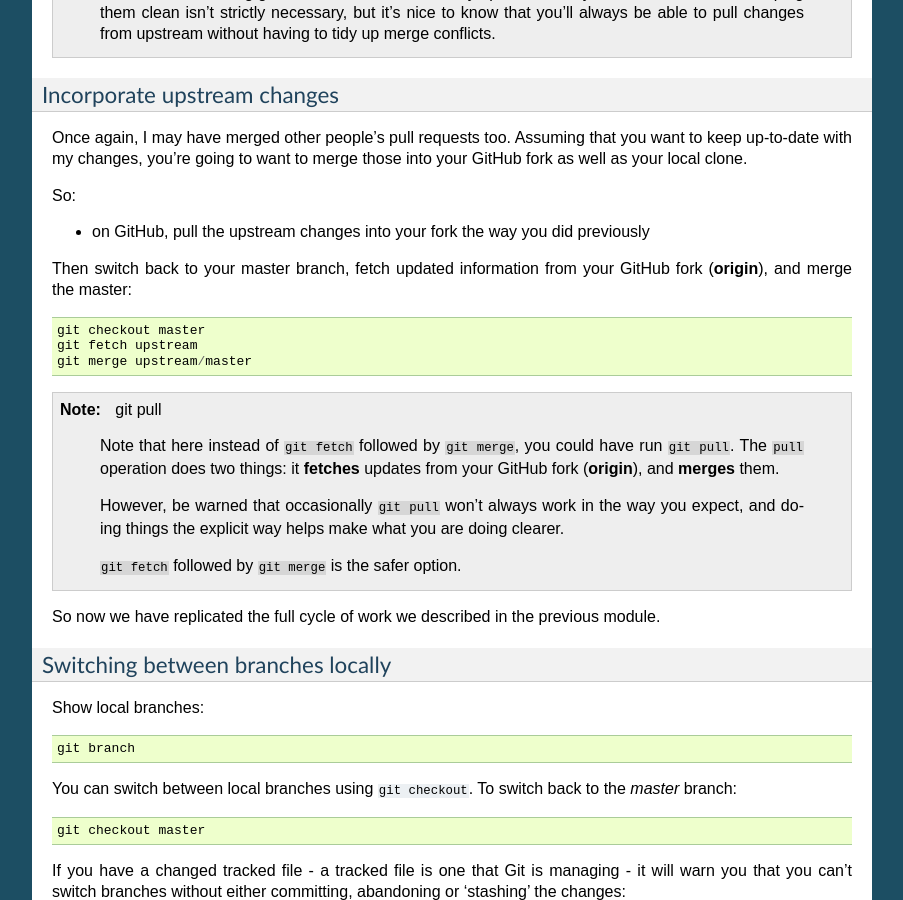
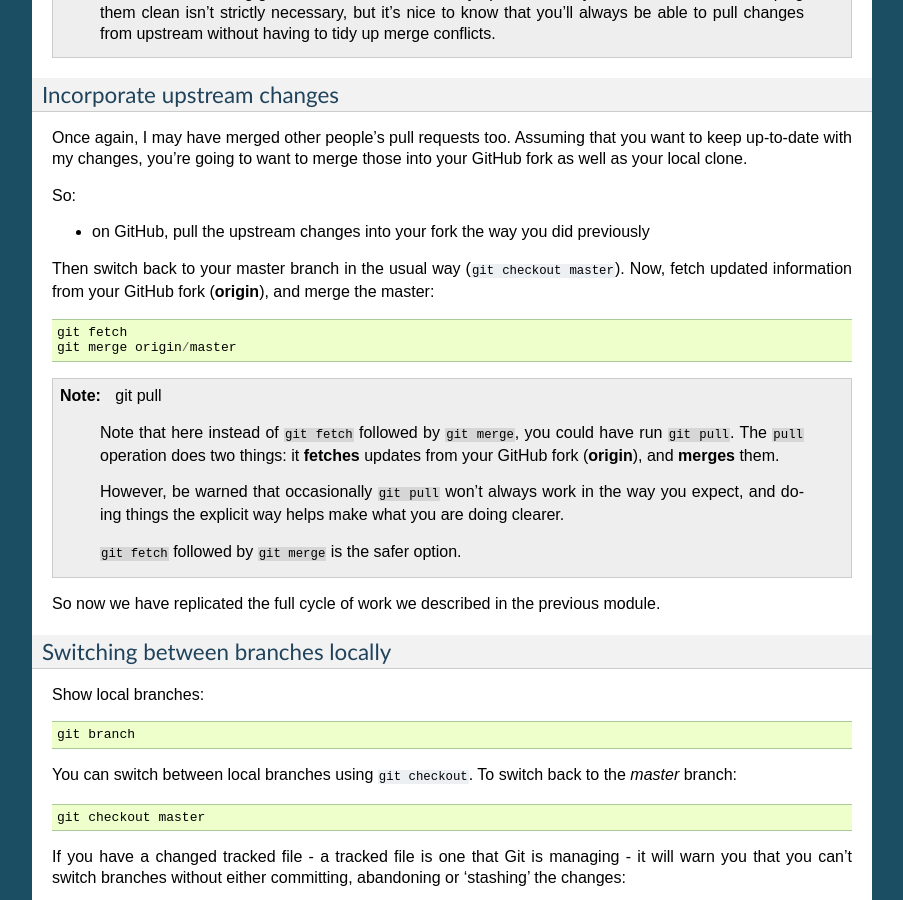
Before and after one commit to evildmp/afraid-to-commit, a Sphinx documentation site: the page built from docs/commandlinegit.rst, in a window 1280 px wide and 900 px high, scrolled down 4473 px. Shown: the whole window, without its empty margins (198-1101 px from the left). Built offline with Sphinx 7.4.7, drawn with Linux system fonts in a browser that asks for light colours.

Commit message:
pull fetch and merge

```diff
--- a/docs/commandlinegit.rst
+++ b/docs/commandlinegit.rst
@@ -275,12 +275,12 @@ So:
 * on GitHub, pull the upstream changes into your fork the way you did
   previously
 
-Then switch back to your master branch, fetch updated information from your
-GitHub fork (**origin**), and merge the master::
+Then switch back to your master branch in the usual way (``git checkout
+master``). Now, fetch updated information from your GitHub fork (**origin**),
+and merge the master::
 
-    git checkout master
-    git fetch upstream
-    git merge upstream/master
+    git fetch
+    git merge origin/master
 
 .. note::
    git pull
```
